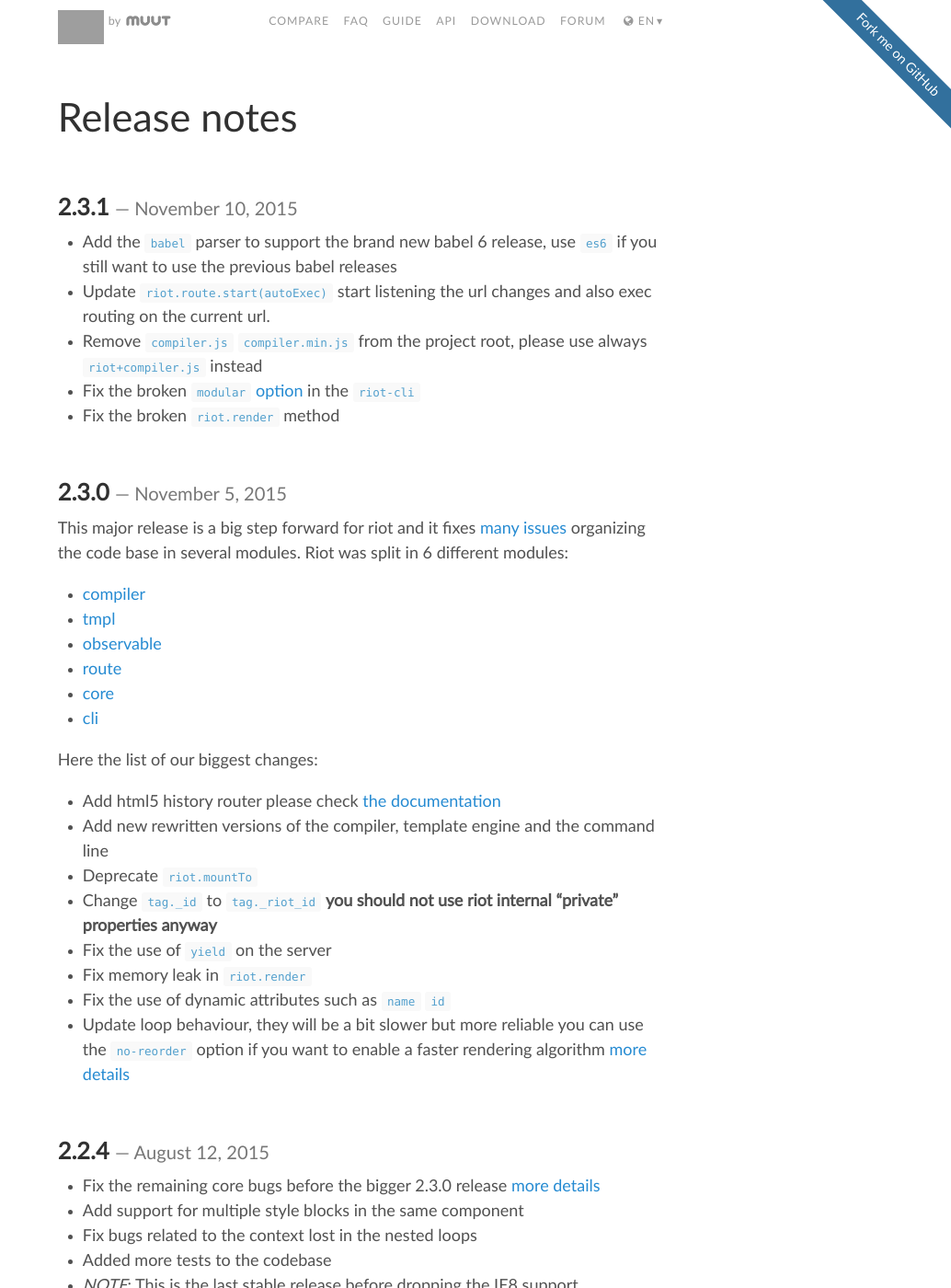
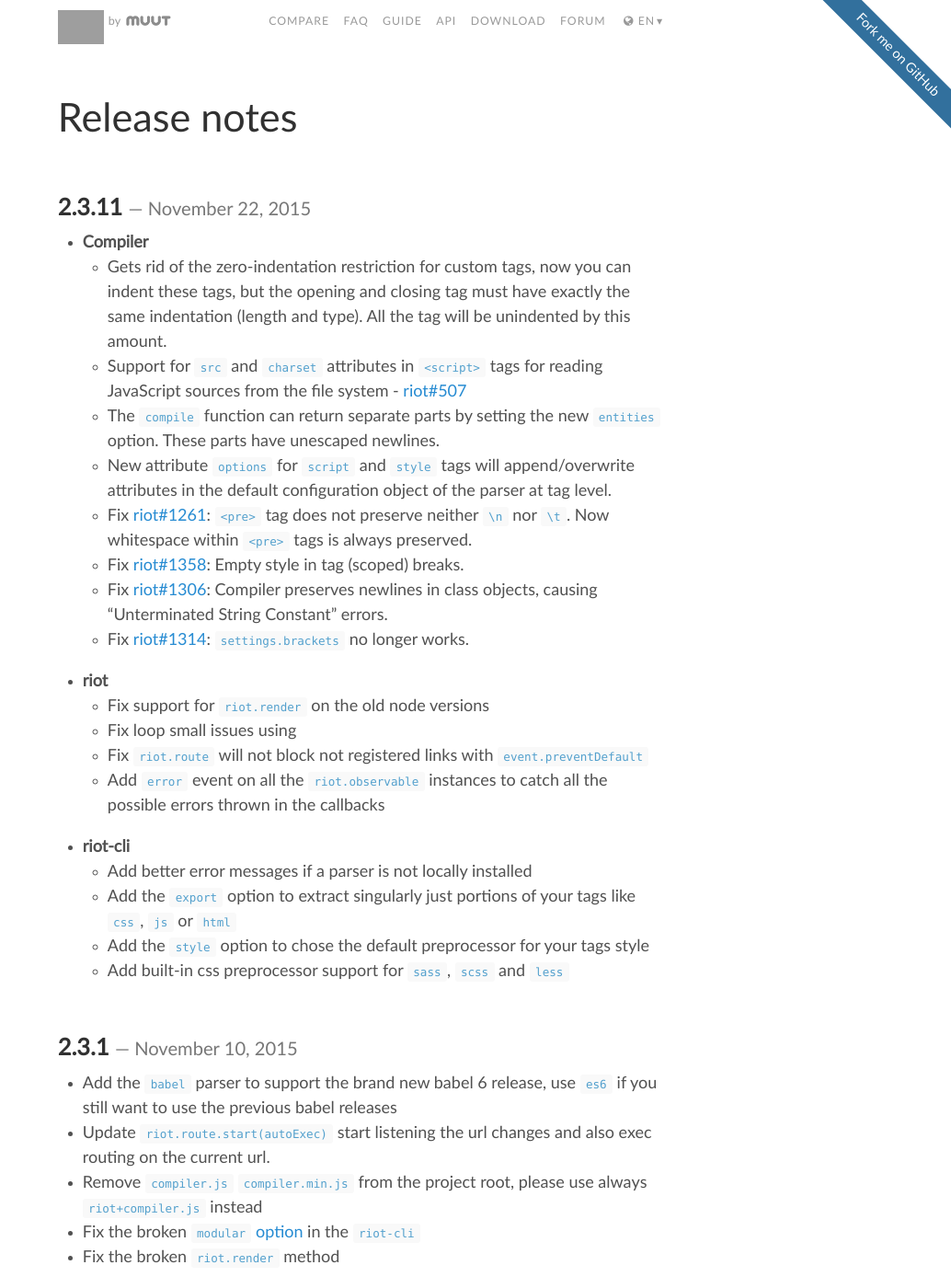
Before and after one commit to riot/riot.github.io, a Jekyll site: the page built from release-notes.md, in a window 1280 px wide and 1400 px high. Shown: the whole window at 92% size, without its empty margins (246-1280 px from the left). Built offline with Jekyll 4.4.1, drawn with Linux system fonts in a browser that asks for light colours; nearby versions of some CDN libraries; Markdown is read by kramdown in place of the engine named in the settings; grey boxes are pictures that could not be loaded.

Commit message:
added: new doc

```diff
--- a/_config.yml
+++ b/_config.yml
@@ -35,12 +35,12 @@
   email:             hello.riotjs@gmail.com
 
 # Custom vars
-major_version:       1
+major_version:       11
 minor_version:       2.3
 
-version:             2.3.1
-release_date:        November 10
-version_slurp:       Babel 6 support - bug fix
+version:             2.3.11
+release_date:        November 22
+version_slurp:       A more advanced compiler
 repo:                https://github.com/riot/riot
 
 # Vars needed for the compare.md page
--- a/release-notes.md
+++ b/release-notes.md
@@ -5,6 +5,31 @@
 ---
 
 # {{ page.title }}
+
+## 2.3.11 *November 22, 2015*
+
+- __Compiler__
+  - Gets rid of the zero-indentation restriction for custom tags, now you can indent these tags, but the opening and closing tag must have exactly the same indentation (length and type). All the tag will be unindented by this amount.
+  - Support for `src` and `charset` attributes in `<script>` tags for reading JavaScript sources from the file system - [riot#507](https://github.com/riot/riot/issues/507)
+  - The `compile` function can return separate parts by setting the new `entities` option. These parts have unescaped newlines.
+  - New attribute `options` for `script` and `style` tags will append/overwrite attributes in the default configuration object of the parser at tag level.
+  - Fix [riot#1261](https://github.com/riot/riot/issues/1261): `<pre>` tag does not preserve neither `\n` nor `\t`.
+    Now whitespace within `<pre>` tags is always preserved.
+  - Fix [riot#1358](https://github.com/riot/riot/issues/1358): Empty style in tag (scoped) breaks.
+  - Fix [riot#1306](https://github.com/riot/riot/issues/1306): Compiler preserves newlines in class objects, causing "Unterminated String Constant" errors.
+  - Fix [riot#1314](https://github.com/riot/riot/issues/1314): `settings.brackets` no longer works.
+
+- __riot__
+  - Fix support for `riot.render` on the old node versions
+  - Fix loop small issues using
+  - Fix `riot.route` will not block not registered links with `event.preventDefault`
+  - Add `error` event on all the `riot.observable` instances to catch all the possible errors thrown in the callbacks
+
+- __riot-cli__
+  - Add better error messages if a parser is not locally installed
+  - Add the `export` option to extract singularly just portions of your tags like `css`, `js` or `html`
+  - Add the `style` option to chose the default preprocessor for your tags style
+  - Add built-in css preprocessor support for `sass`, `scss` and `less`
 
 ## 2.3.1 *November 10, 2015*
 
```
Also changed, not shown: api/compiler.md (+11 -6 lines), api/observable.md (+16 -0 lines), api/route.md (+1 -1 lines), download.md (+0 -4 lines).
